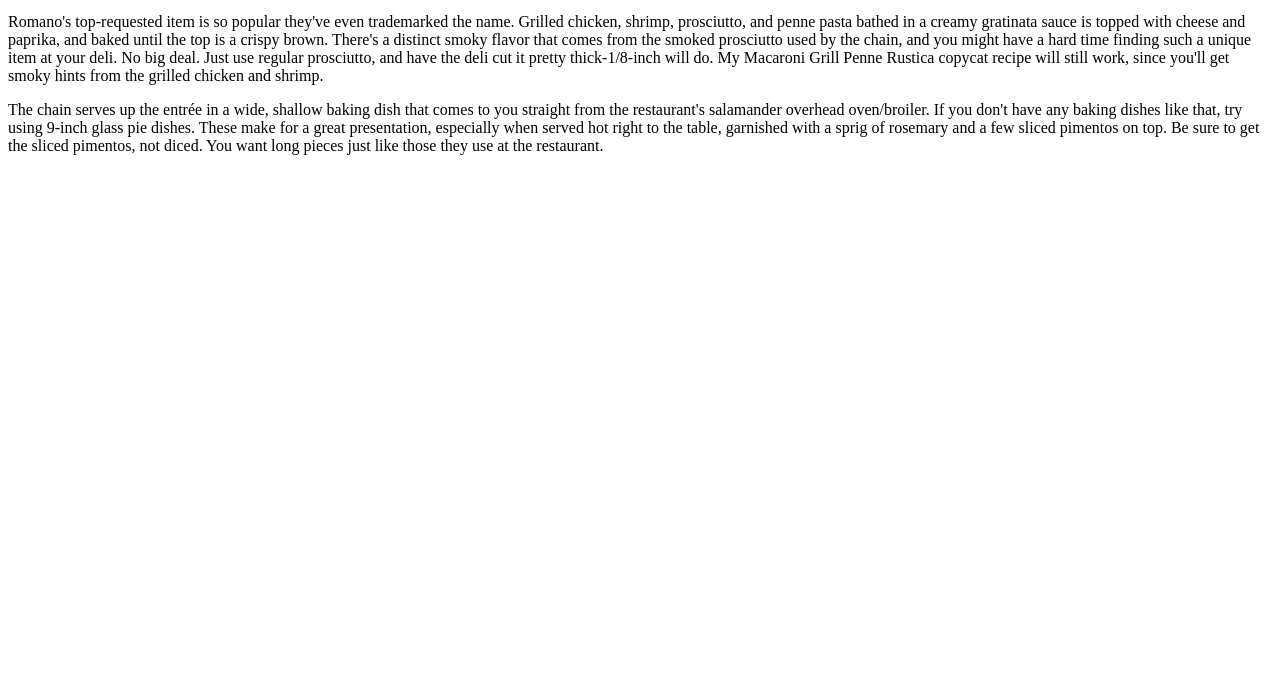
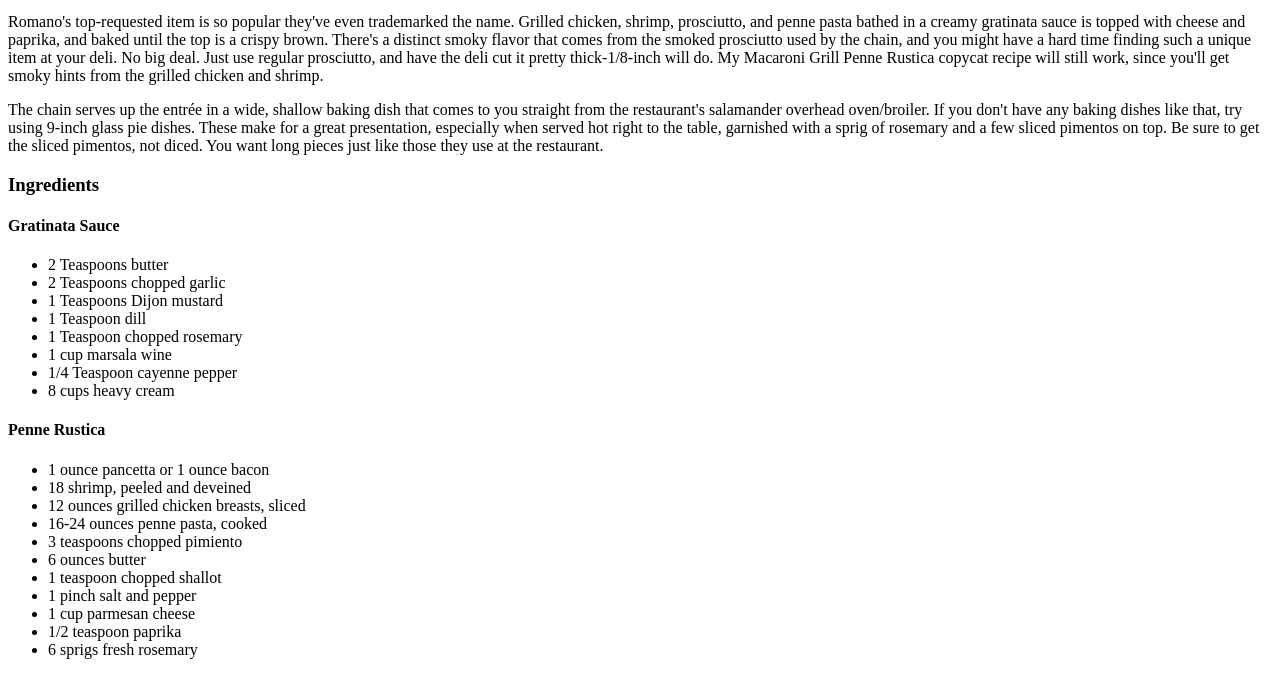
Before and after one commit to Gabriel-Giani/odin-recipes, a plain HTML site: page recipes/penneRustica.html in a window 1280 px wide. Shown: the part 321-996 px from the top of the page. Before the commit the page ends 800 px from the top, so only its background shows below. Drawn offline with Linux system fonts and the light colour scheme.

Commit message:
feat: add penne rustica receipe ingredients

```diff
--- a/recipes/penneRustica.html
+++ b/recipes/penneRustica.html
@@ -35,5 +35,31 @@
             few sliced pimentos on top. Be sure to get the sliced pimentos, not diced. You want long
              pieces just like those they use at the restaurant.
     </p>
+    <h3>Ingredients</h3>
+    <h4>Gratinata Sauce</h4>
+    <ul>
+        <li>2 Teaspoons butter</li>
+        <li>2 Teaspoons chopped garlic</li>
+        <li>1 Teaspoons Dijon mustard</li>
+        <li>1 Teaspoon dill</li>
+        <li>1 Teaspoon chopped rosemary</li>
+        <li>1 cup marsala wine</li>
+        <li>1/4 Teaspoon cayenne pepper</li>
+        <li>8 cups heavy cream</li>
+    </ul>
+    <h4>Penne Rustica</h4>
+    <ul>
+        <li>1 ounce pancetta or 1 ounce bacon</li>
+        <li>18 shrimp, peeled and deveined</li>
+        <li>12 ounces grilled chicken breasts, sliced</li>
+        <li>16-24 ounces penne pasta, cooked</li>
+        <li>3 teaspoons chopped pimiento</li>
+        <li>6 ounces butter</li>
+        <li>1 teaspoon chopped shallot</li>
+        <li>1 pinch salt and pepper</li>
+        <li>1 cup parmesan cheese</li>
+        <li>1/2 teaspoon paprika</li>
+        <li>6 sprigs fresh rosemary</li>
+    </ul>
 </body>
 </html>
```
